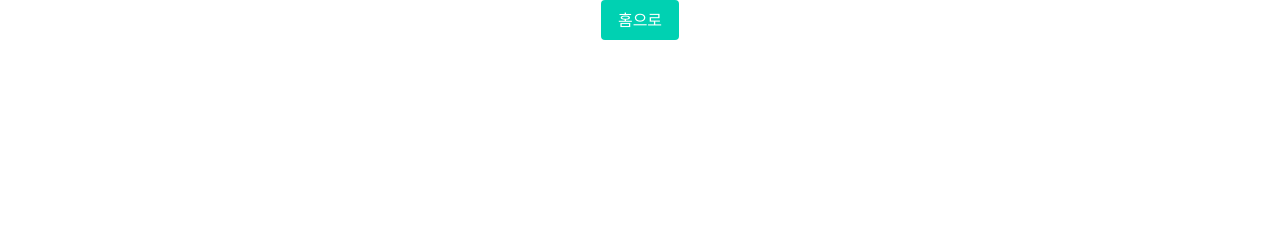
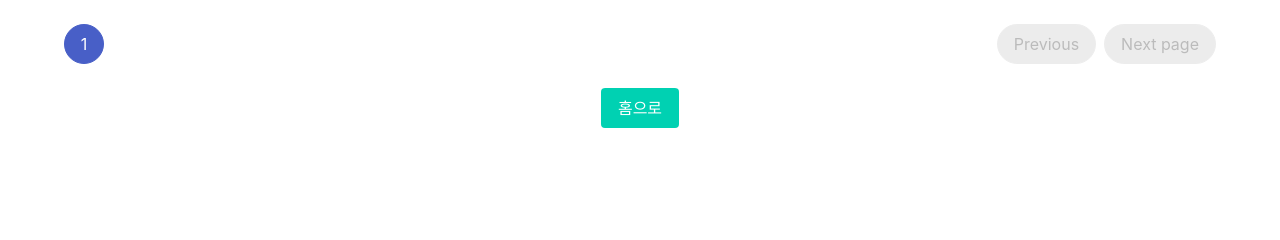
Before and after one commit to pwerty/jungleExpress, a Flask app: page /ranking in a window 1280 px wide. Shown: the part 420-660 px from the top of the page. Run offline with Flask 3, Linux system fonts and the light colour scheme; data that the repository does not hold is empty.

Commit message:
랭킹 적용 - 랭킹이 높은 순으로 화면 맨 위에 뜸 - 실시간 적용 안됨. 새로고침 이후 적용

```diff
--- a/app.py
+++ b/app.py
@@ -108,11 +108,38 @@ def api_valid():
         return jsonify({'result': 'fail', 'msg': '로그인 정보가 존재하지 않습니다.'})
 
 
-@app.route('/ranking')
+def get_ranking_data(page, per_page=10):
+    # 모든 사용자를 가져와서 메모리에서 정렬
+    all_users = list(db.user.find({}, {'_id': 0, 'pw': 0}))
+
+    # problemList에서 True의 개수를 기준으로 정렬
+    all_users.sort(key=lambda x: x['problemList'].count(True), reverse=True)
+
+    total_users = len(all_users)
+    total_pages = (total_users + per_page - 1) // per_page
+
+    # 페이지에 해당하는 사용자들 추출
+    start_idx = (page - 1) * per_page
+    end_idx = start_idx + per_page
+    users = all_users[start_idx:end_idx]
+
+    # 각 사용자의 실제 순위 추가 (1부터 시작)
+    for i, user in enumerate(users):
+        user['rank'] = start_idx + i + 1
+        user['solved_count'] = user['problemList'].count(True)
+
+    return {
+        'users': users,
+        'total_pages': total_pages,
+        'current_page': page,
+        'total_users': total_users
+    }
+
+@app.route('/ranking', methods=['GET'])
 def ranking():
-    # user 컬렉션에서 모든 사용자의 정보를 가져옵니다
-    users = list(db.user.find({}, {'_id': 0, 'pw': 0}))  # 비밀번호는 제외
-    return render_template('ranking.html', users=users)
+    page = int(request.args.get('page', 1))
+    ranking_data = get_ranking_data(page)
+    return render_template('ranking.html', **ranking_data)
 
 if __name__ == '__main__':
     app.run('0.0.0.0', port=5001, debug=True)
--- a/templates/ranking.html
+++ b/templates/ranking.html
@@ -10,13 +10,13 @@
     <div class="section">
         <div class="container">
             <h1 class="title">정글러 랭킹</h1>
-            <button class="button is-warning is-light" onclick="window.location.href='/'">뒤로 가기</button>
+            <button class="button is-warning is-light mb-5" onclick="window.location.href='/'">뒤로 가기</button>
             <div class="box has-text-centered">정글님 14/20등 입니다!</div>
             <h1 class="title is-1 has-text-centered">현재 랭킹은 222등 입니다!</h1>
 
             <div class="has-text-centered">
                 <button class="button is-primary is-light" style="margin-right: 10px">내 주위 랭킹</button>
-                <button class="button is-link is-light">전체 랭킹</button>
+                <button class="button is-link is-light" onclick="window.location.href='/ranking'">전체 랭킹</button>
             </div>
 
             <table class="table is-fullwidth">
@@ -30,17 +30,62 @@
                 <tbody>
                     {% for user in users %}
                     <tr>
-                        <td>{{ loop.index }}</td>
+                        <td>{{ user.rank }}</td>
                         <td>{{ user.nick }}</td>
-                        <td>{{ user.problemList.count(true) }}</td>
+                        <td>{{ user.solved_count }} / 20</td>
                     </tr>
                     {% endfor %}
                 </tbody>
             </table>
+
+            <!-- pagination -->
+            <nav class="pagination is-rounded" role="navigation" aria-label="pagination">
+                {% if current_page > 1 %}
+                    <a href="/ranking?page={{ current_page - 1 }}" class="pagination-previous">Previous</a>
+                {% else %}
+                    <a class="pagination-previous" disabled>Previous</a>
+                {% endif %}
+
+                {% if current_page < total_pages %}
+                    <a href="/ranking?page={{ current_page + 1 }}" class="pagination-next">Next page</a>
+                {% else %}
+                    <a class="pagination-next" disabled>Next page</a>
+                {% endif %}
+
+                <ul class="pagination-list">
+                    {% if current_page > 2 %}
+                        <li><a href="/ranking?page=1" class="pagination-link" aria-label="Goto page 1">1</a></li>
+                        {% if current_page > 3 %}
+                            <li><span class="pagination-ellipsis">&hellip;</span></li>
+                        {% endif %}
+                    {% endif %}
+
+                    {% if current_page > 1 %}
+                        <li><a href="/ranking?page={{ current_page - 1 }}" class="pagination-link" aria-label="Goto page {{ current_page - 1 }}">{{ current_page - 1 }}</a></li>
+                    {% endif %}
+
+                    <li><a class="pagination-link is-current" aria-label="Page {{ current_page }}" aria-current="page">{{ current_page }}</a></li>
+
+                    {% if current_page < total_pages %}
+                        <li><a href="/ranking?page={{ current_page + 1 }}" class="pagination-link" aria-label="Goto page {{ current_page + 1 }}">{{ current_page + 1 }}</a></li>
+                    {% endif %}
+
+                    {% if current_page < total_pages - 1 %}
+                        {% if current_page < total_pages - 2 %}
+                            <li><span class="pagination-ellipsis">&hellip;</span></li>
+                        {% endif %}
+                        <li><a href="/ranking?page={{ total_pages }}" class="pagination-link" aria-label="Goto page {{ total_pages }}">{{ total_pages }}</a></li>
+                    {% endif %}
+                </ul>
+            </nav>
+
             <div class="has-text-centered">
                 <button class="button is-primary" onclick="window.location.href='/'">홈으로</button>
             </div>
         </div>
     </div>
 </body>
+<script>
+
+</script>
 </html>
```
